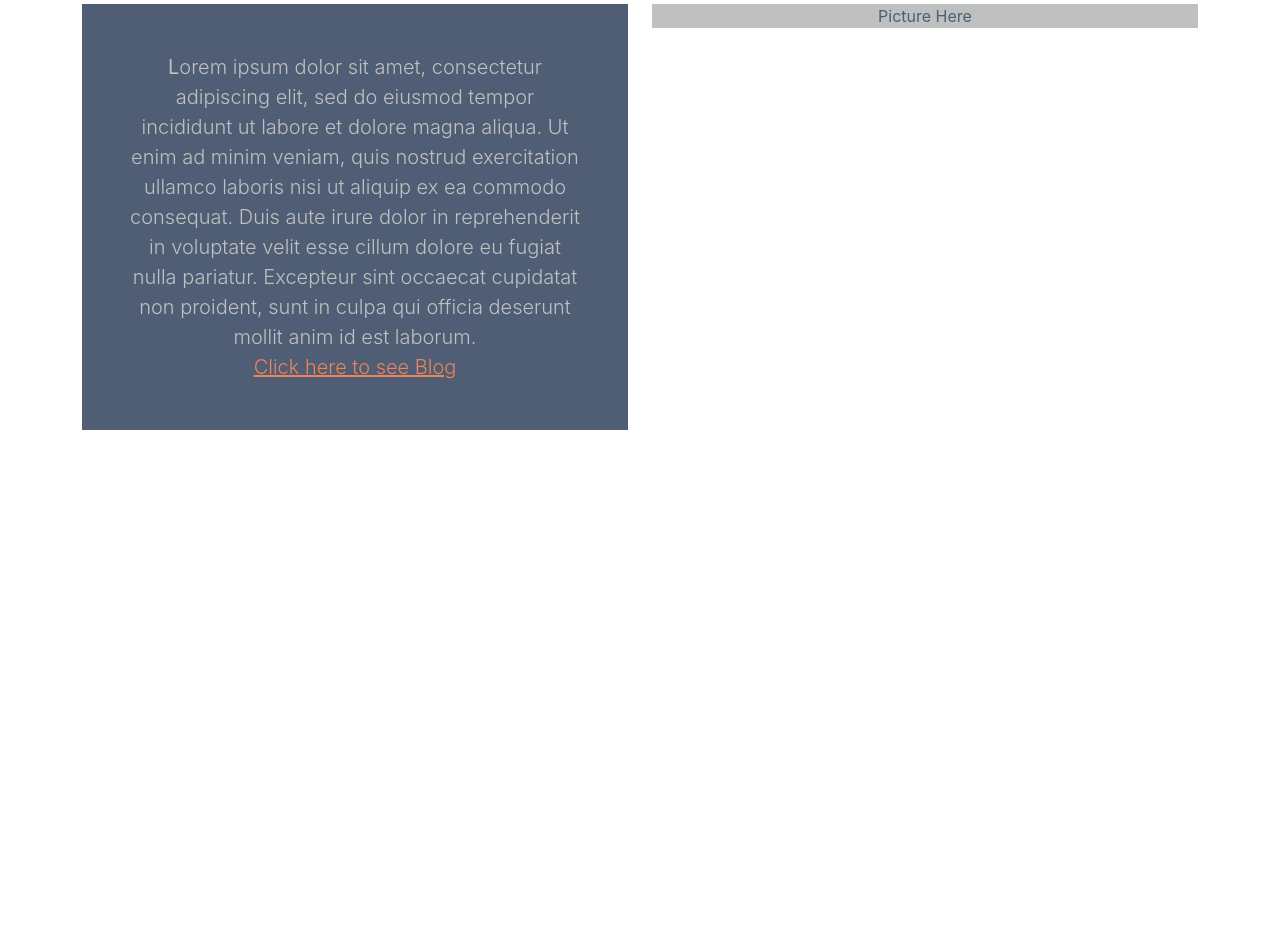
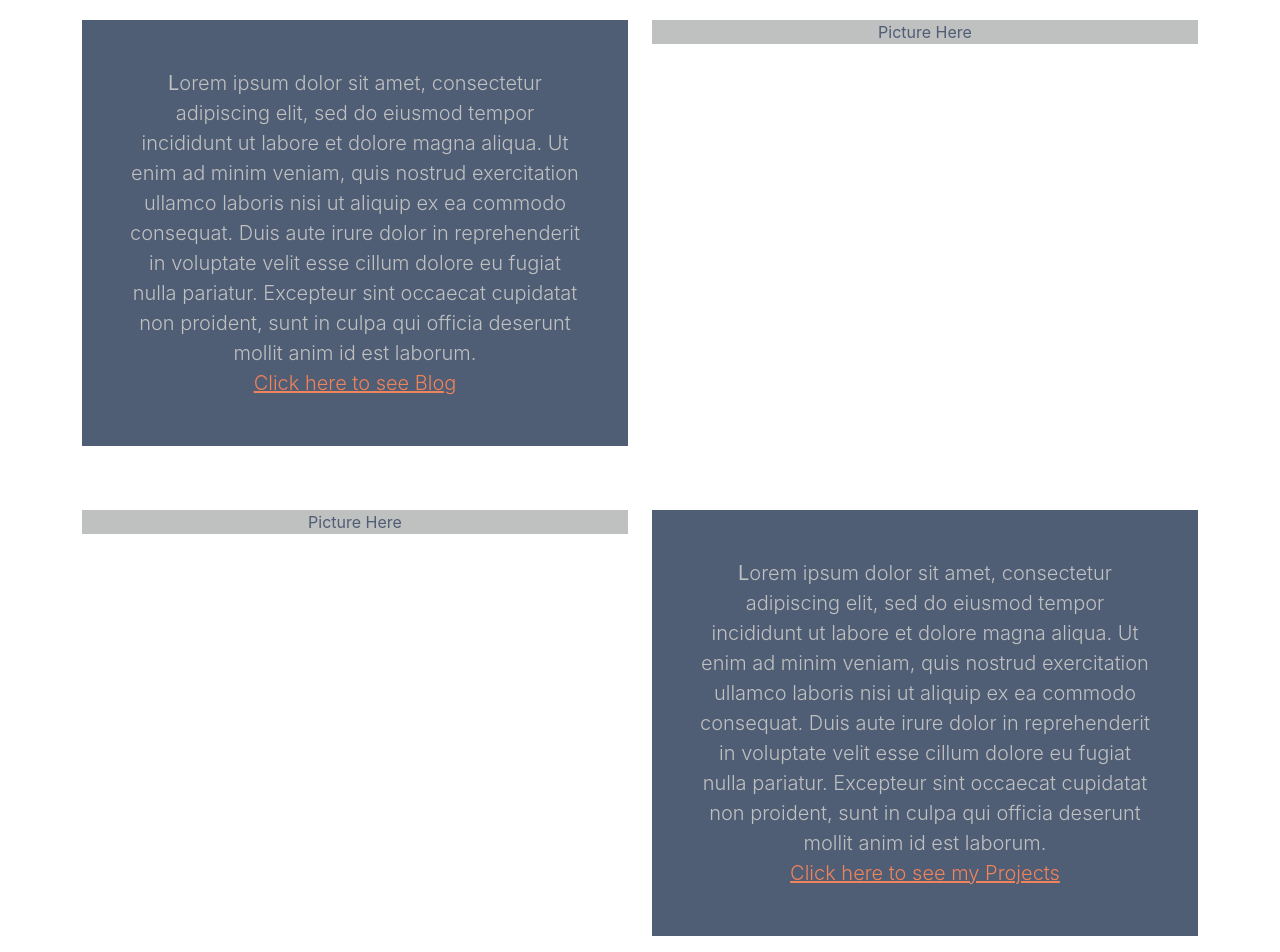
Before and after one commit to WillBridge0789/WillBridge0789.github.io, a React (Create React App) app in the folder portfolio/: page / in a window 1280 px wide. Shown: the part 640-1592 px from the top of the page. Before the commit the page ends 1086 px from the top, so only its background shows below. Built offline with nearby package versions, Linux system fonts and the light colour scheme; a web font is replaced by a local one.

Commit message:
Added a Bodycon2.js component to add more content to the page

```diff
--- a/portfolio/src/App.js
+++ b/portfolio/src/App.js
@@ -4,12 +4,14 @@ import './css/style.css';
 import NavBar from './Nav';
 import Header from './Header';
 import Bodycon from './Bodycon';
+import Bodycon2 from './Bodycon2';
 function App() {
   return (
     <div>
       <NavBar />
       <Header />
       <Bodycon />
+      <Bodycon2 />
     </div>
   );
 }
--- a/portfolio/src/Bodycon.js
+++ b/portfolio/src/Bodycon.js
@@ -2,11 +2,11 @@ function Bodycon() {
   return (
     <div className="container d-flex justify-content-start text-center">
       <div className="row align-items-start">
-        <div className="col-6">
+        <div className="col-6 mt-3">
           <p className="lead main-para p-5"><strong>L</strong>orem ipsum dolor sit amet, consectetur adipiscing elit, sed do eiusmod tempor incididunt ut labore et dolore magna aliqua. Ut enim ad minim veniam, quis nostrud exercitation ullamco laboris nisi ut aliquip ex ea commodo consequat. Duis aute irure dolor in reprehenderit in voluptate velit esse cillum dolore eu fugiat nulla pariatur. Excepteur sint occaecat cupidatat non proident, sunt in culpa qui officia deserunt mollit anim id est laborum.<br />
             <a href="/portfolio/pages/blog.html">Click here to see Blog</a></p>
         </div>
-        <div className="col-6">
+        <div className="col-6 mt-3">
           <p id="image-block">Picture Here</p>
         </div>
       </div>
--- /dev/null
+++ b/portfolio/src/Bodycon2.js
@@ -0,0 +1,16 @@
+function Bodycon2() {
+    return (
+        <div className="container d-flex justify-content-start text-center">
+            <div className="row align-items-start">
+                <div className="col-6 mt-5">
+                    <p id="image-block">Picture Here</p>
+                </div>
+                <div className="col-6 mt-5">
+                    <p className="lead main-para p-5"><strong>L</strong>orem ipsum dolor sit amet, consectetur adipiscing elit, sed do eiusmod tempor incididunt ut labore et dolore magna aliqua. Ut enim ad minim veniam, quis nostrud exercitation ullamco laboris nisi ut aliquip ex ea commodo consequat. Duis aute irure dolor in reprehenderit in voluptate velit esse cillum dolore eu fugiat nulla pariatur. Excepteur sint occaecat cupidatat non proident, sunt in culpa qui officia deserunt mollit anim id est laborum.<br />
+                        <a href="/portfolio/pages/blog.html">Click here to see my Projects</a></p>
+                </div>
+            </div>
+        </div>
+    )
+}
+export default Bodycon2;
--- a/portfolio/src/css/style.css
+++ b/portfolio/src/css/style.css
@@ -20,6 +20,10 @@ body img {
 
 #top-nav:hover {
     color: #9A348E;
+}
+
+#main-header {
+    text-align: center;
 }
 
 .main-para{
```
